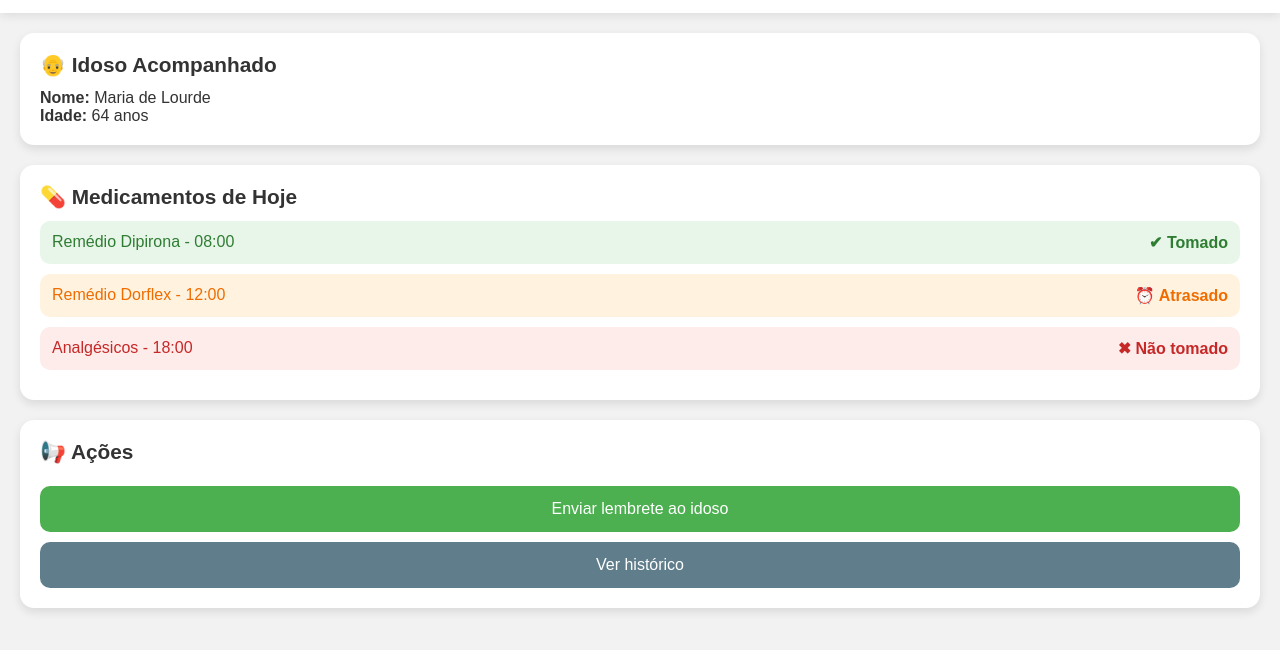
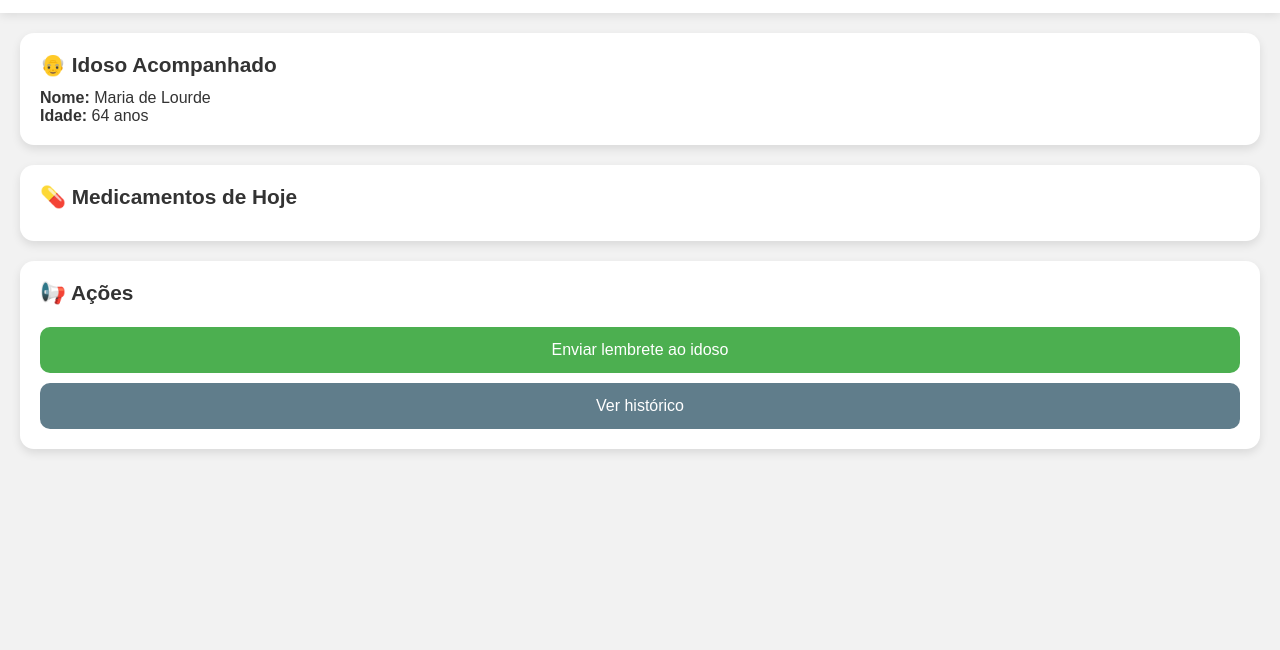
Before and after one commit to ImMhmd/Trabalo-extensionista---Aplicativo, a plain HTML site: page cuidador.html in a window 1280 px wide. Shown: the part 78-728 px from the top of the page. Drawn offline with Linux system fonts and the light colour scheme.

Commit message:
mudanças

```diff
--- a/cuidador.html
+++ b/cuidador.html
@@ -29,21 +29,9 @@
         <section class="card">
             <h2>💊 Medicamentos de Hoje</h2>
 
-            <div class="med ok">
-                <span>Remédio Dipirona - 08:00</span>
-                <span class="status">✔ Tomado</span>
-            </div>
+            <div id="listaMedicamentos"></div>
+        </section>
 
-            <div class="med atraso">
-                <span>Remédio Dorflex - 12:00</span>
-                <span class="status">⏰ Atrasado</span>
-            </div>
-
-            <div class="med nao">
-                <span> Analgésicos   - 18:00</span>
-                <span class="status">✖ Não tomado</span>
-            </div>
-        </section>
 
         <!-- Ações -->
         <section class="card">
@@ -54,6 +42,7 @@
 
     </main>
 
-    <script src="scripts/cuidador.js"></script>
+    <script src="scripts/theme-dark-cuidador.js"></script>
+
 </body>
 </html>
```
Also changed, not shown: idoso.html (+2 -1 lines), scripts/theme-dark-cuidador.js (line endings or trailing spaces), scripts/theme-dark-idoso.js (renamed from scripts/config.js).
